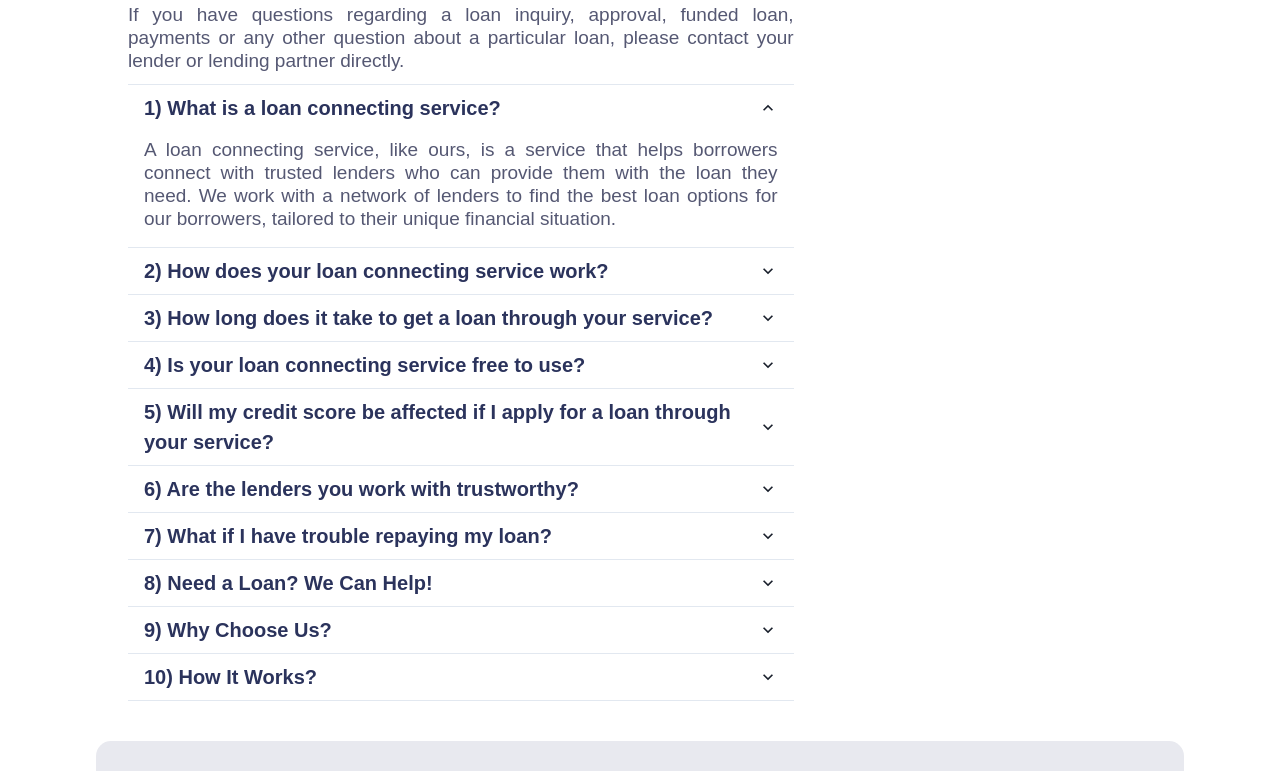
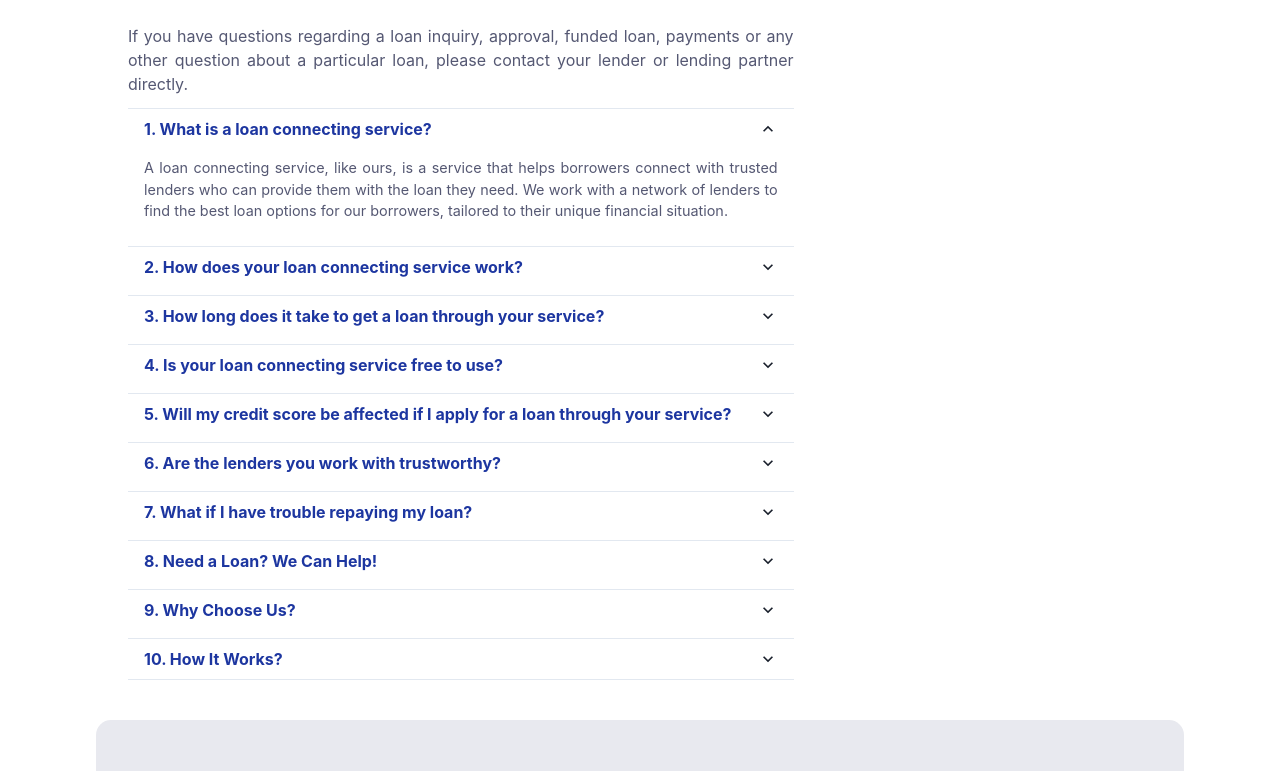
Before and after one commit to VishalBhuse/kreditship, a React (Create React App) app: page /faq in a window 1280 px wide. Shown: the part 488-1259 px from the top of the page. Built offline with nearby package versions, Linux system fonts and the light colour scheme.

Commit message:
update font

```diff
--- a/src/Component/FAQ/Faq.jsx
+++ b/src/Component/FAQ/Faq.jsx
@@ -1,8 +1,6 @@
 import {
   Box,
   Button,
-  Hide,
-  Image,
   Input,
   Select,
   SimpleGrid,
@@ -14,7 +12,6 @@ import {
   AccordionIcon,
 } from "@chakra-ui/react";
 import React from "react";
-import logo from "../../Img/logo.svg";
 import { BsArrowRight } from "react-icons/bs";
 import { MdArrowDropDown } from "react-icons/md";
 import { Link } from "react-router-dom";
@@ -30,7 +27,6 @@ const Faq = () => {
         mx="auto"
         mt="3"
         pb="10"
-        fontFamily={"Montserrat,Arial,sans-serif"}
         flexDirection={[
           "column-reverse",
           "column-reverse",
@@ -43,14 +39,14 @@ const Faq = () => {
             color={"#2b335c"}
             fontWeight={"700"}
             fontSize={["2rem", "2rem", "2rem", "2rem", "4rem"]}
+            mt="2"
           >
             Frequently Asked Questions
           </Text>
           <Text
             color={"#555873"}
             fontWeight={"400"}
-            fontSize={" 19px"}
-            lineHeight={1.2}
+            fontSize={"1rem"}
             textAlign={"justify"}
           >
             ClearViewLoans.com provides a marketplace service where your loan
@@ -79,12 +75,12 @@ const Faq = () => {
                     <Box
                       as="span"
                       flex="1"
-                      color="#2b335c"
+                      color="#1d36a0"
+                      fontSize="1rem"
                       fontWeight={700}
-                      fontSize="1.25rem"
                       textAlign="left"
                     >
-                      1) What is a loan connecting service?
+                      1. What is a loan connecting service?
                     </Box>
                     <AccordionIcon />
                   </AccordionButton>
@@ -92,8 +88,7 @@ const Faq = () => {
                 <AccordionPanel
                   color={"#555873"}
                   fontWeight={"400"}
-                  fontSize={" 19px"}
-                  lineHeight={1.2}
+                  fontSize={"0.9rem"}
                   textAlign={"justify"}
                   pb={4}
                 >
@@ -105,18 +100,18 @@ const Faq = () => {
                 </AccordionPanel>
               </AccordionItem>
 
-              <AccordionItem>
+              <AccordionItem mt="8px">
                 <h2>
                   <AccordionButton>
                     <Box
                       as="span"
                       flex="1"
-                      color="#2b335c"
+                      color="#1d36a0"
                       fontWeight={700}
-                      fontSize="1.25rem"
+                      fontSize="1rem"
                       textAlign="left"
                     >
-                      2) How does your loan connecting service work?
+                      2. How does your loan connecting service work?
                     </Box>
                     <AccordionIcon />
                   </AccordionButton>
@@ -124,36 +119,33 @@ const Faq = () => {
                 <AccordionPanel
                   color={"#555873"}
                   fontWeight={"400"}
-                  fontSize={" 19px"}
-                  lineHeight={1.2}
+                  fontSize={"0.9rem"}
                   textAlign={"justify"}
                   pb={4}
                 >
                   Our loan connecting service works in four easy steps: <br />
-                  1) Fill out our online application form. <br />
                   <br />
-                  2) We'll match you with a lender who meets your needs.
+                  1. Fill out our online application form. <br />
+                  2. We'll match you with a lender who meets your needs.
                   <br />
-                  <br />
-                  3) Review your loan options and choose the one that works best
+                  3. Review your loan options and choose the one that works best
                   for you. <br />
-                  <br />
-                  4) Get the funds you need deposited directly into your bank
+                  4. Get the funds you need deposited directly into your bank
                   account.
                 </AccordionPanel>
               </AccordionItem>
-              <AccordionItem>
+              <AccordionItem mt="8px">
                 <h2>
                   <AccordionButton>
                     <Box
                       as="span"
                       flex="1"
-                      color="#2b335c"
+                      color="#1d36a0"
+                      fontSize="1rem"
                       fontWeight={700}
-                      fontSize="1.25rem"
                       textAlign="left"
                     >
-                      3) How long does it take to get a loan through your
+                      3. How long does it take to get a loan through your
                       service?
                     </Box>
                     <AccordionIcon />
@@ -162,8 +154,7 @@ const Faq = () => {
                 <AccordionPanel
                   color={"#555873"}
                   fontWeight={"400"}
-                  fontSize={" 19px"}
-                  lineHeight={1.2}
+                  fontSize={"0.9rem"}
                   textAlign={"justify"}
                   pb={4}
                 >
@@ -173,18 +164,18 @@ const Faq = () => {
                   application.
                 </AccordionPanel>
               </AccordionItem>
-              <AccordionItem>
+              <AccordionItem mt="8px">
                 <h2>
                   <AccordionButton>
                     <Box
                       as="span"
                       flex="1"
-                      color="#2b335c"
+                      color="#1d36a0"
+                      fontSize="1rem"
                       fontWeight={700}
-                      fontSize="1.25rem"
                       textAlign="left"
                     >
-                      4) Is your loan connecting service free to use?
+                      4. Is your loan connecting service free to use?
                     </Box>
                     <AccordionIcon />
                   </AccordionButton>
@@ -192,8 +183,7 @@ const Faq = () => {
                 <AccordionPanel
                   color={"#555873"}
                   fontWeight={"400"}
-                  fontSize={" 19px"}
-                  lineHeight={1.2}
+                  fontSize={"0.9rem"}
                   textAlign={"justify"}
                   pb={4}
                 >
@@ -203,18 +193,18 @@ const Faq = () => {
                   cost to you.
                 </AccordionPanel>
               </AccordionItem>
-              <AccordionItem>
+              <AccordionItem mt="8px">
                 <h2>
                   <AccordionButton>
                     <Box
                       as="span"
                       flex="1"
-                      color="#2b335c"
+                      color="#1d36a0"
+                      fontSize="1rem"
                       fontWeight={700}
-                      fontSize="1.25rem"
                       textAlign="left"
                     >
-                      5) Will my credit score be affected if I apply for a loan
+                      5. Will my credit score be affected if I apply for a loan
                       through your service?
                     </Box>
                     <AccordionIcon />
@@ -223,8 +213,7 @@ const Faq = () => {
                 <AccordionPanel
                   color={"#555873"}
                   fontWeight={"400"}
-                  fontSize={" 19px"}
-                  lineHeight={1.2}
+                  fontSize={"0.9rem"}
                   textAlign={"justify"}
                   pb={4}
                 >
@@ -235,18 +224,18 @@ const Faq = () => {
                   be able to find a loan option that works for you.
                 </AccordionPanel>
               </AccordionItem>
-              <AccordionItem>
+              <AccordionItem mt="8px">
                 <h2>
                   <AccordionButton>
                     <Box
                       as="span"
                       flex="1"
-                      color="#2b335c"
+                      color="#1d36a0"
+                      fontSize="1rem"
                       fontWeight={700}
-                      fontSize="1.25rem"
                       textAlign="left"
                     >
-                      6) Are the lenders you work with trustworthy?
+                      6. Are the lenders you work with trustworthy?
                     </Box>
                     <AccordionIcon />
                   </AccordionButton>
@@ -254,8 +243,7 @@ const Faq = () => {
                 <AccordionPanel
                   color={"#555873"}
                   fontWeight={"400"}
-                  fontSize={" 19px"}
-                  lineHeight={1.2}
+                  fontSize={"0.9rem"}
                   textAlign={"justify"}
                   pb={4}
                 >
@@ -265,18 +253,18 @@ const Faq = () => {
                   standards for customer service and financial stability.
                 </AccordionPanel>
               </AccordionItem>
-              <AccordionItem>
+              <AccordionItem mt="8px">
                 <h2>
                   <AccordionButton>
                     <Box
                       as="span"
                       flex="1"
-                      color="#2b335c"
+                      color="#1d36a0"
+                      fontSize="1rem"
                       fontWeight={700}
-                      fontSize="1.25rem"
                       textAlign="left"
                     >
-                      7) What if I have trouble repaying my loan?
+                      7. What if I have trouble repaying my loan?
                     </Box>
                     <AccordionIcon />
                   </AccordionButton>
@@ -284,8 +272,7 @@ const Faq = () => {
                 <AccordionPanel
                   color={"#555873"}
                   fontWeight={"400"}
-                  fontSize={" 19px"}
-                  lineHeight={1.2}
+                  fontSize={"0.9rem"}
                   textAlign={"justify"}
                   pb={4}
                 >
@@ -296,18 +283,18 @@ const Faq = () => {
                   difficulty.
                 </AccordionPanel>
               </AccordionItem>
-              <AccordionItem>
+              <AccordionItem mt="8px">
                 <h2>
                   <AccordionButton>
                     <Box
                       as="span"
                       flex="1"
-                      color="#2b335c"
+                      color="#1d36a0"
+                      fontSize="1rem"
                       fontWeight={700}
-                      fontSize="1.25rem"
                       textAlign="left"
                     >
-                      8) Need a Loan? We Can Help!
+                      8. Need a Loan? We Can Help!
                     </Box>
                     <AccordionIcon />
                   </AccordionButton>
@@ -315,8 +302,7 @@ const Faq = () => {
                 <AccordionPanel
                   color={"#555873"}
                   fontWeight={"400"}
-                  fontSize={" 19px"}
-                  lineHeight={1.2}
+                  fontSize={"0.9rem"}
                   textAlign={"justify"}
                   pb={4}
                 >
@@ -325,18 +311,18 @@ const Faq = () => {
                   you find the right lender to meet their financial needs.
                 </AccordionPanel>
               </AccordionItem>
-              <AccordionItem>
+              <AccordionItem mt="8px">
                 <h2>
                   <AccordionButton>
                     <Box
                       as="span"
                       flex="1"
-                      color="#2b335c"
+                      color="#1d36a0"
+                      fontSize="1rem"
                       fontWeight={700}
-                      fontSize="1.25rem"
                       textAlign="left"
                     >
-                      9) Why Choose Us?
+                      9. Why Choose Us?
                     </Box>
                     <AccordionIcon />
                   </AccordionButton>
@@ -344,8 +330,7 @@ const Faq = () => {
                 <AccordionPanel
                   color={"#555873"}
                   fontWeight={"400"}
-                  fontSize={" 19px"}
-                  lineHeight={1.2}
+                  fontSize={"0.9rem"}
                   textAlign={"justify"}
                   pb={4}
                 >
@@ -357,18 +342,18 @@ const Faq = () => {
                   use - there's no cost to apply or connect with a lender
                 </AccordionPanel>
               </AccordionItem>
-              <AccordionItem>
+              <AccordionItem mt="8px">
                 <h2>
                   <AccordionButton>
                     <Box
                       as="span"
                       flex="1"
-                      color="#2b335c"
+                      color="#1d36a0"
+                      fontSize="1rem"
                       fontWeight={700}
-                      fontSize="1.25rem"
                       textAlign="left"
                     >
-                      10) How It Works?
+                      10. How It Works?
                     </Box>
                     <AccordionIcon />
                   </AccordionButton>
@@ -376,8 +361,7 @@ const Faq = () => {
                 <AccordionPanel
                   color={"#555873"}
                   fontWeight={"400"}
-                  fontSize={" 19px"}
-                  lineHeight={1.2}
+                  fontSize={"0.9rem"}
                   textAlign={"justify"}
                   pb={4}
                 >
--- a/src/Component/Home/Form.jsx
+++ b/src/Component/Home/Form.jsx
@@ -45,7 +45,7 @@ const MyForm = () => {
         name: formValues.name,
         address: formValues.address,
         phoneNo: formValues.phoneNumber,
-        pinCode: formValues.pinCode,
+        pinCode: formValues.pincode,
       };
 
       axios
```
